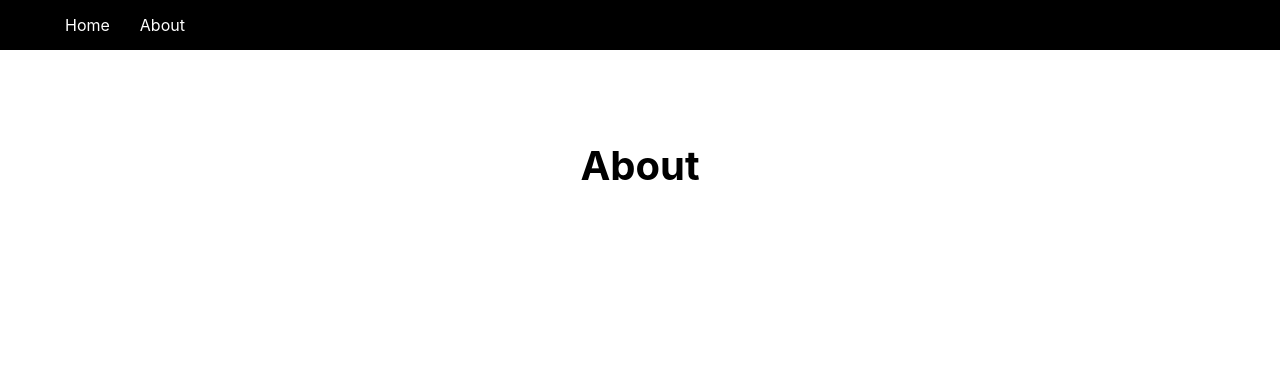
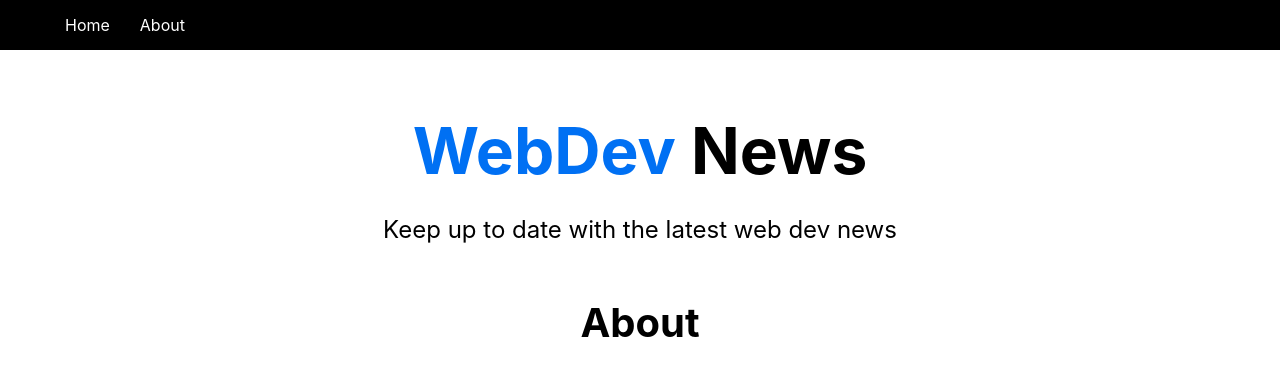
Before and after one commit to Prakash171999/NextJs-R-D, a Next.js app: page /about in a window 1280 px wide. Shown: the top 376 px of the page. Built offline with nearby package versions, Linux system fonts and the light colour scheme.

Commit message:
header section

```diff
--- /dev/null
+++ b/components/Header.js
@@ -0,0 +1,16 @@
+import headerStyles from '../styles/Header.module.css'
+
+const Header = () => {
+  return (
+    <div>
+      <h1 className={headerStyles.title}>
+        <span>WebDev</span> News
+      </h1>
+      <p className={headerStyles.description}>
+        Keep up to date with the latest web dev news
+      </p>
+    </div>
+  )
+}
+
+export default Header
--- a/components/Layout.js
+++ b/components/Layout.js
@@ -1,13 +1,17 @@
 import React from "react";
 import styles from "../styles/Layout.module.css";
 import Nav from "./Nav";
+import Header from "./Header"
 
 const Layout = ({ children }) => {
   return (
     <>
       <Nav />
       <div className={styles.containe}>
-        <main className={styles.main}>{children}</main>
+        <main className={styles.main}>
+          <Header />
+          {children}
+        </main>
       </div>
     </>
   );
--- /dev/null
+++ b/styles/Header.module.css
@@ -0,0 +1,27 @@
+.title a,
+.title span {
+  color: #0070f3;
+  text-decoration: none;
+}
+
+.title a:hover,
+.title a:focus,
+.title a:active {
+  text-decoration: underline;
+}
+
+.title {
+  margin: 0;
+  line-height: 1.15;
+  font-size: 4rem;
+}
+
+.title,
+.description {
+  text-align: center;
+}
+
+.description {
+  line-height: 1.5;
+  font-size: 1.5rem;
+}
```
